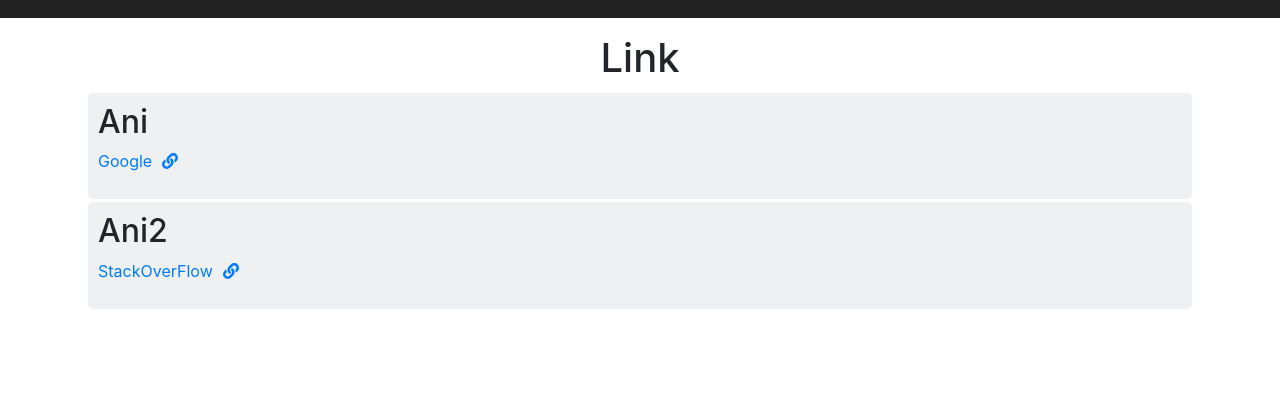
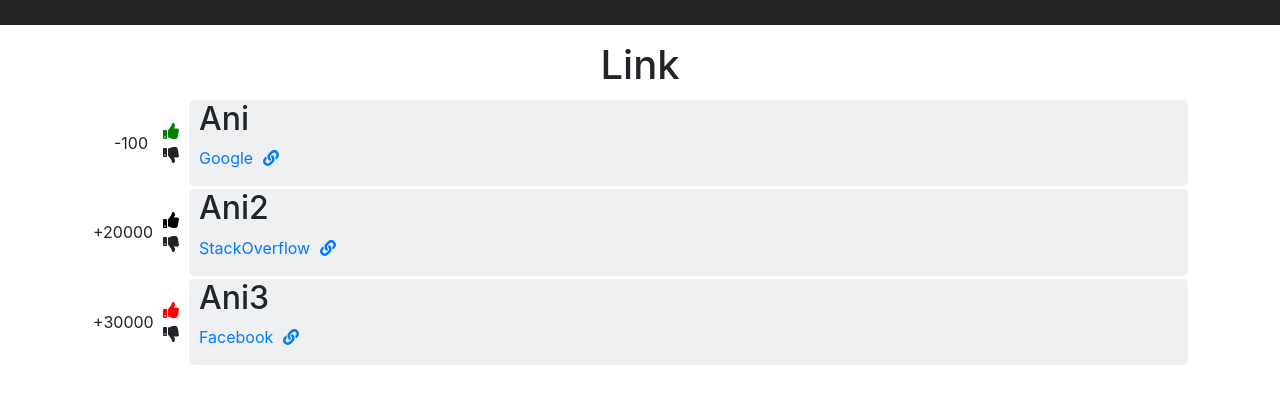
Before and after one commit to anipimpale94/URLblog, a React app: page / in a window 1280 px wide. Shown: the part 132-536 px from the top of the page. Built offline with nearby package versions, Linux system fonts and the light colour scheme.

Commit message:
fixed css for all pages

```diff
--- a/src/components/Link.css
+++ b/src/components/Link.css
@@ -1,13 +1,53 @@
+.pointsDisplay{
+	display: inline-block;
+	vertical-align: top;
+	margin: 31px 5px;
+	width: 55px;
+	text-align: right;
+}
+
+.voteStatus{
+	display: inline-block;
+	vertical-align: top;
+	margin: 19px 10px;
+}
+
+.linkInfo{
+	display: inline-block;
+	width: calc(100% - 105px);
+	background-color: #eff0f1;
+	border-radius: 5px;
+	padding: 0px 10px;
+}
+
 .showLink{
 	text-align: left;
 	margin: 3px;
-	background-color: #eff0f1;
-	border-radius: 5px;
-	padding: 10px;
+	/* background-color: #eff0f1; */
+
 }
 
 .linkIcon{
 	margin: 0px 10px;
 	max-width: 100%;
+	display: inline-block;
+	vertical-align: top;
+}
 
+.linkWrap{
+	white-space: nowrap;
+    overflow: hidden;
+	text-overflow: ellipsis;
+	max-width: 80%;
+	display: inline-block;
+	vertical-align: top;
 }
+
+.mainLink{
+	color: #007bff !important;
+	cursor: pointer;
+}
+
+.mainLink:hover{
+	text-decoration: underline !important
+}
--- a/src/components/Link.js
+++ b/src/components/Link.js
@@ -1,34 +1,47 @@
 import React, { Component } from 'react';
 import { FontAwesomeIcon } from '@fortawesome/react-fontawesome';
-import { faLink } from '@fortawesome/free-solid-svg-icons';
+import { faLink, faThumbsDown, faThumbsUp } from '@fortawesome/free-solid-svg-icons';
 
 import './Link.css';
 
 
 class Link extends Component {
+	render() {
+		let score = this.props.Points;
+		let scoreString = ""
+		if(score > 0){
+			scoreString = "+" + this.props.Points.toString()
+		}
+		else scoreString = this.props.Points.toString()
+		let color = 'black'
+		if(this.props.VoteRecord > 0) {
+			color = 'green'
+		}
+		if(this.props.VoteRecord < 0) {
+			color = 'red'
+		}
 
-	constructor(props) {
-		super(props);
-		this.state = props
-	}
-
-	render() {
 		return(
 			<div className="showLink">
-				<div id="voteStatus">
+				<div className="pointsDisplay">
+					{scoreString}
+				</div>
+				<div className="voteStatus">
+					<FontAwesomeIcon icon={faThumbsUp} style={{ color: color}}/>
+					<br/>
+					<FontAwesomeIcon icon={faThumbsDown} />
+				</div>
 
-				</div>
-				<div id="linkInfo">
-					<h2>{this.state.Name}</h2>
-					<p>
-						<a href="#" onClick={()=> window.open("https://" + this.state.Link, "_blank")}>
-							{this.state.LinkName}
-							<span className="linkIcon">
-								<FontAwesomeIcon icon={faLink} />
-							</span>
-
-						</a>
-					</p>
+				<div className="linkInfo">
+					<h2>{this.props.Name}</h2>
+					<a className="mainLink" onClick={()=> window.open("https://" + this.props.Link, "_blank")}>
+						<p className="linkWrap">
+							{this.props.LinkName}
+						</p>
+						<p className="linkIcon">
+							<FontAwesomeIcon icon={faLink} />
+						</p>
+					</a>
 				</div>
 
 			</div>
--- a/src/components/ShowLinks.js
+++ b/src/components/ShowLinks.js
@@ -10,8 +10,9 @@ class ShowLinks extends Component {
 			<div className="showLinks container">
 				<h1>Link</h1>
 				<div className="displayBox">
-                    <Link Name="Ani" Link="//www.google.com" LinkName="Google"/>
-                    <Link Name="Ani2" Link="//stackoverflow.com" LinkName="StackOverFlow" />
+					<Link Points={-100} VoteRecord={1} Name="Ani" Link="//www.google.com" LinkName="Google"/>
+					<Link Points={20000} VoteRecord={0} Name="Ani2" Link="//stackoverflow.com" LinkName="StackOverflow" />
+					<Link Points={30000} VoteRecord={-1} Name="Ani3" Link="//facebook.com" LinkName="Facebook" />
 				</div>
 			</div>
 		);
--- a/src/pages/App.css
+++ b/src/pages/App.css
@@ -12,6 +12,8 @@
   height: 150px;
   padding: 20px;
   color: white;
+  display: inline-table;
+  width: 100%;
 }
 
 .App-title {
```
Lines whose indentation alone changed are shown as unchanged.
